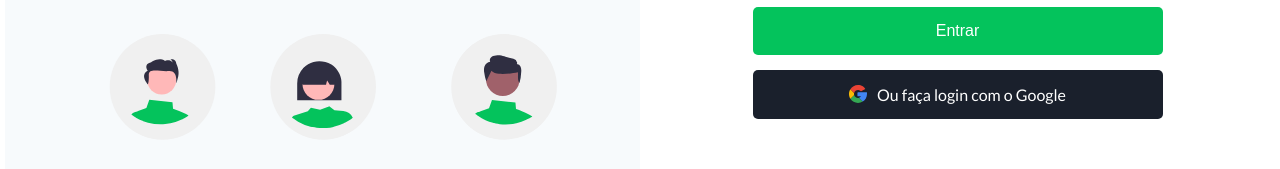
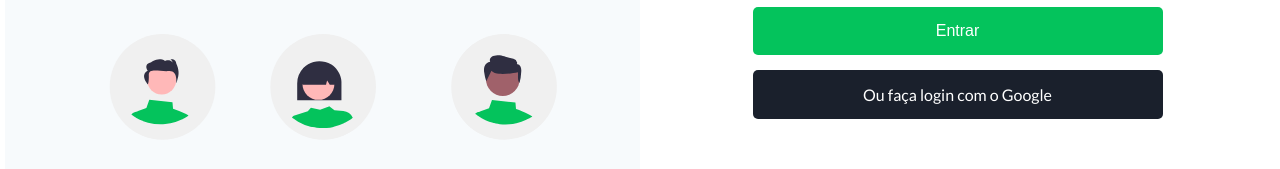
Before and after one commit to laizgamaa/Codelandia-Desafio-4, a Next.js app: page / in a window 1280 px wide. Shown: the part 467-636 px from the top of the page. Built offline with nearby package versions, Linux system fonts and the light colour scheme.

Commit message:
using next link

```diff
--- a/src/components/LoginForm.js
+++ b/src/components/LoginForm.js
@@ -2,6 +2,7 @@ import React from 'react';
 import styles from '../styles/components/LoginForm.module.scss'
 
 import Image from "next/image"
+import Link from 'next/link'
 
 export function LoginForm() {
     return(
@@ -22,17 +23,19 @@ export function LoginForm() {
                         <label htmlFor="rememberMe">Lembre de mim</label>
                     </div>
 
-                    <span><a href="/">Esqueceu sua senha?</a></span>
+                    <span><Link href="/">Esqueceu sua senha?</Link></span>
                 </div>
 
             </form>
 
             <div className={styles.buttonGroup}>
                 <button type="submit" className={styles.loginButton} form="loginForm">Entrar</button>
-                <a href="/" className={styles.socialLoginButton}><Image src="/google.svg" width={18} height={18}/>Ou faça login com o Google</a>
+                <Link href="/">
+                    <a className={styles.socialLoginButton}>Ou faça login com o Google</a>
+                </Link>
             </div>
 
-            <span className={styles.joinUs}>Não tem uma conta?<a href="/">Cadastre-se</a></span>
+            <span className={styles.joinUs}>Não tem uma conta?<Link href="/">Cadastre-se</Link></span>
         </div>
     )
 }
```
